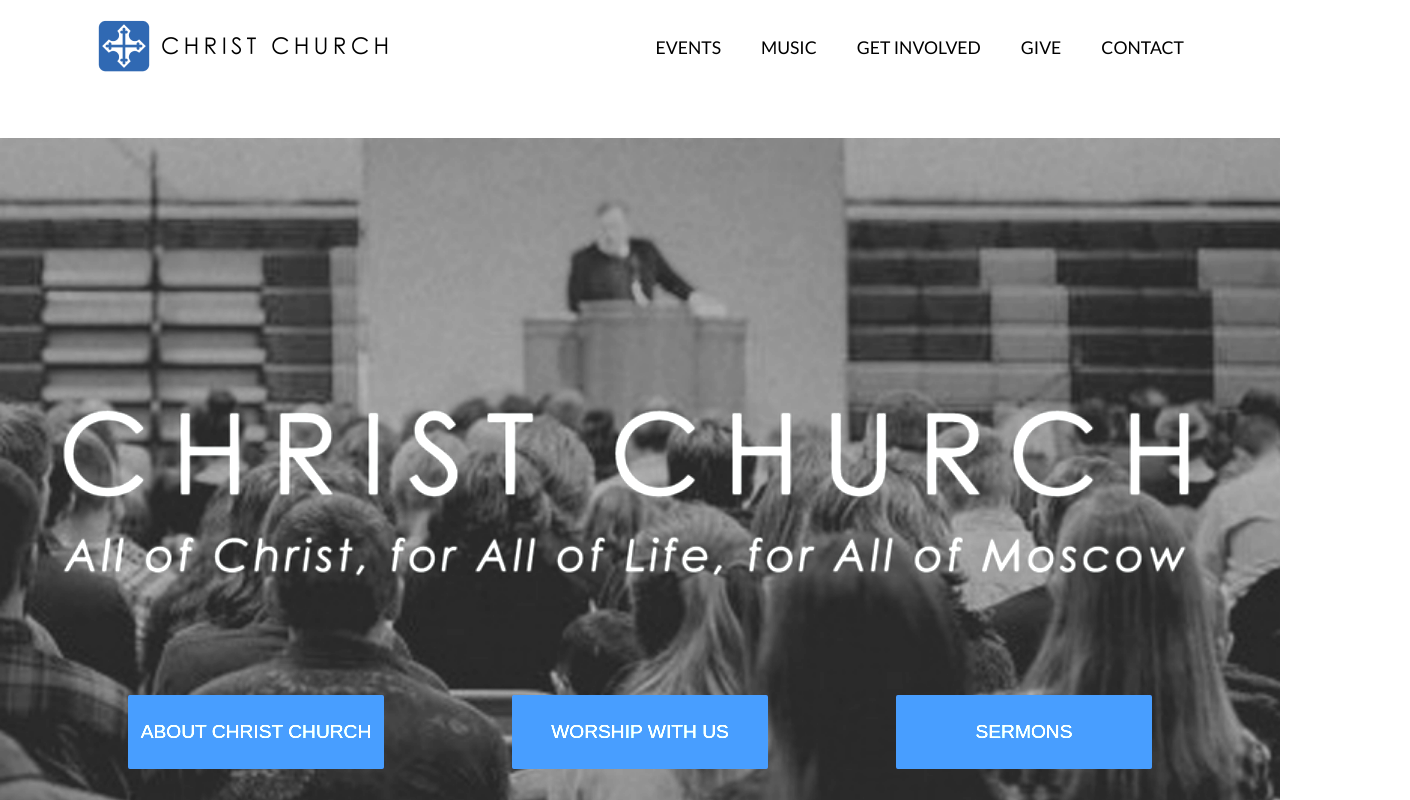
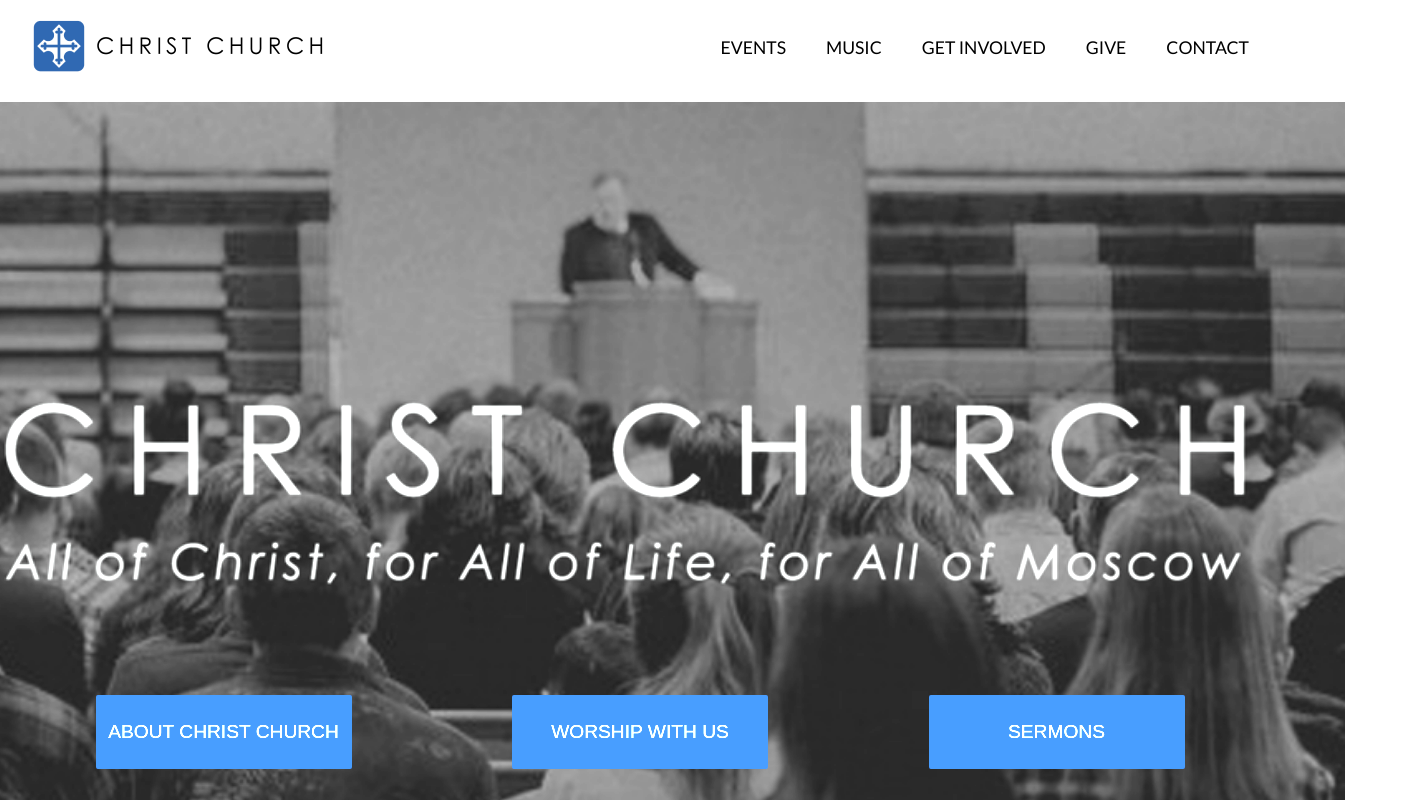
Before and after one commit to gdickison/christ-church, a Next.js app: page / in a window 1280 px wide. Shown: the top 800 px of the page, 1410 px wide, since content can reach past the window. Built offline with nearby package versions, Linux system fonts and the light colour scheme.

Commit message:
Center the entire site and give it a max width

```diff
--- a/components/Layout.js
+++ b/components/Layout.js
@@ -3,10 +3,10 @@
 
 export default function Layout ({children}) {
   return (
-    <>
+    <div className="layout">
       <NavMenu/>
         <main>{children}</main>
       <Footer/>
-    </>
+    </div>
   )
 }
--- a/styles/globals.css
+++ b/styles/globals.css
@@ -11,6 +11,9 @@
   color: #000;
   font-size: 16px;
   font-family: 'Lato';
+  display: flex;
+  flex-direction: column;
+  align-items: center;
 }
 
 h1 { font-size: 32px; }
@@ -24,6 +27,10 @@
   box-sizing: border-box;
 }
 
+.layout {
+  max-width: 1600px;
+}
+
 @media (prefers-color-scheme: dark) {
   html {
     color-scheme: dark;
```
